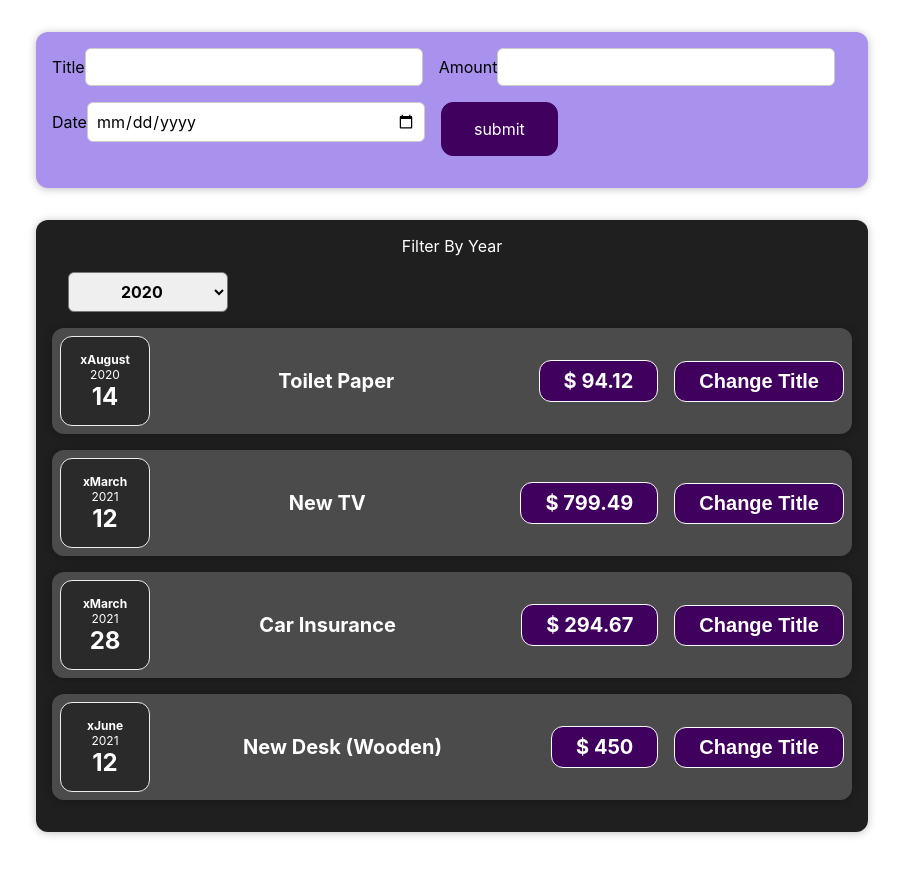
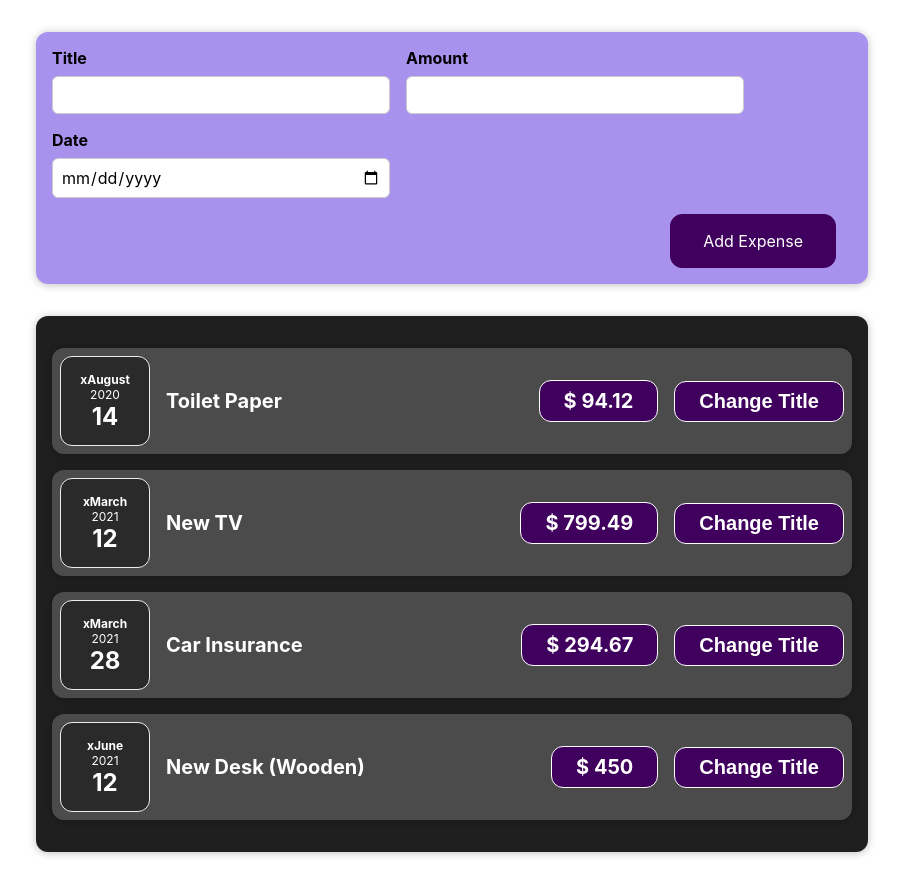
Before and after one commit to krishantalwar/udemyReact, a React (Create React App) app: page / in a window 1280 px wide. Shown: the whole page, without its empty margins (188-1091 px from the left). Built offline with nearby package versions, Linux system fonts and the light colour scheme.

Commit message:
udemy rect learing

```diff
--- a/src/App.js
+++ b/src/App.js
@@ -1,11 +1,9 @@
 import React, { useState } from "react";
 
-import logo from "./logo.svg";
-import "./App.css";
+import NewExpense from "./components/NewExpenses/NewExpenses";
 import Expenses from "./components/Expenses/Expenses";
-import NewExpenses from "./components/NewExpenses/NewExpenses";
-import ExpenseForm from "./components/NewExpenses/ExpenseFrom";
-const expe = [
+
+const DUMMY_EXPENSES = [
   {
     id: "e1",
     title: "Toilet Paper",
@@ -26,31 +24,30 @@ const expe = [
     date: new Date(2021, 5, 12),
   },
 ];
-function App() {
-  const [expenses, setExpense] = useState(expe);
 
-  const NewExpense = (saveExpenseData) => {
-    // console.log(saveExpenseData);
-    // console.log(saveExpenseData.saveExpenseData);
-    // let exp = expenses;
-    // expe.push(saveExpenseData);
-    // const expenseData = [saveExpenseData, ...expenses];
+const App = () => {
+  const [expenses, setExpenses] = useState(DUMMY_EXPENSES);
 
-    setExpense((prevState) => {
-      return [saveExpenseData, ...prevState];
+  const addExpenseHandler = (expense) => {
+    setExpenses((prevExpenses) => {
+      // return [expense, ...prevExpenses];
+      return [...prevExpenses, expense];
     });
-
-    // console.log(expe);
-    // setExpense(expe);
-    // console.log(expenses);
   };
 
+  // return React.createElement(
+  //   'div',
+  //   {},
+  //   React.createElement('h2', {}, "Let's get started!"),
+  //   React.createElement(Expenses, { items: expenses })
+  // );
+
   return (
-    <div className="App">
-      <NewExpenses newexpense={NewExpense} />
+    <div>
+      <NewExpense onAddExpense={addExpenseHandler} />
       <Expenses items={expenses} />
     </div>
   );
-}
+};
 
 export default App;
--- a/src/components/Expenses/Expenses.js
+++ b/src/components/Expenses/Expenses.js
@@ -10,7 +10,7 @@ export default function Expenses(props) {
   };
   return (
     <Card className="expenses">
-      <ExpensesFilter year={filterYear} onChangeFilter={filterchange} />
+      {/* <ExpensesFilter year={filterYear} onChangeFilter={filterchange} /> */}
       {props.items.map((e) => (
         <ExpenseItems
           id={e.id}
--- /dev/null
+++ b/src/components/NewExpenses/ExpenseForm.js
@@ -0,0 +1,96 @@
+import React, { useState } from "react";
+
+import "./ExpenseForm.css";
+
+const ExpenseForm = (props) => {
+  const [enteredTitle, setEnteredTitle] = useState("");
+  const [enteredAmount, setEnteredAmount] = useState("");
+  const [enteredDate, setEnteredDate] = useState("");
+  // const [userInput, setUserInput] = useState({
+  //   enteredTitle: '',
+  //   enteredAmount: '',
+  //   enteredDate: '',
+  // });
+
+  const titleChangeHandler = (event) => {
+    setEnteredTitle(event.target.value);
+    // setUserInput({
+    //   ...userInput,
+    //   enteredTitle: event.target.value,
+    // });
+    // setUserInput((prevState) => {
+    //   return { ...prevState, enteredTitle: event.target.value };
+    // });
+  };
+
+  const amountChangeHandler = (event) => {
+    setEnteredAmount(event.target.value);
+    // setUserInput({
+    //   ...userInput,
+    //   enteredAmount: event.target.value,
+    // });
+  };
+
+  const dateChangeHandler = (event) => {
+    setEnteredDate(event.target.value);
+    // setUserInput({
+    //   ...userInput,
+    //   enteredDate: event.target.value,
+    // });
+  };
+
+  const submitHandler = (event) => {
+    event.preventDefault();
+
+    const expenseData = {
+      title: enteredTitle,
+      amount: enteredAmount,
+      date: new Date(enteredDate),
+    };
+
+    props.onSaveExpenseData(expenseData);
+    setEnteredTitle("");
+    setEnteredAmount("");
+    setEnteredDate("");
+  };
+
+  return (
+    <form onSubmit={submitHandler}>
+      <div className="new-expense__controls">
+        <div className="new-expense__control">
+          <label>Title</label>
+          <input
+            type="text"
+            value={enteredTitle}
+            onChange={titleChangeHandler}
+          />
+        </div>
+        <div className="new-expense__control">
+          <label>Amount</label>
+          <input
+            type="number"
+            min="0.01"
+            step="0.01"
+            value={enteredAmount}
+            onChange={amountChangeHandler}
+          />
+        </div>
+        <div className="new-expense__control">
+          <label>Date</label>
+          <input
+            type="date"
+            min="2019-01-01"
+            max="2022-12-31"
+            value={enteredDate}
+            onChange={dateChangeHandler}
+          />
+        </div>
+      </div>
+      <div className="new-expense__actions">
+        <button type="submit">Add Expense</button>
+      </div>
+    </form>
+  );
+};
+
+export default ExpenseForm;
--- a/src/components/NewExpenses/ExpenseFrom.js
+++ /dev/null
@@ -1,94 +0,0 @@
-import React, { useState } from "react";
-import "./ExpenseFrom.css";
-import Input from "../UI/Input";
-export default function ExpenseForm(props) {
-  //   const [title, setTitle] = useState("");
-  //   const [amount, setAmount] = useState("");
-  //   const [date, setDate] = useState("");
-
-  const [userInput, setUserInput] = useState({
-    title: "",
-    amount: "",
-    date: "",
-  });
-  //   console.log(userInput);
-  function titleChange(event) {
-    // console.log(event);
-    // setTitle(event.target.value);
-    // setUserInput({
-    //   ...userInput,
-    //   title: event.target.value,
-    // });
-    setUserInput((prevState) => {
-      return { ...prevState, title: event.target.value };
-    });
-  }
-
-  function amountChange(event) {
-    // console.log(event);
-    // setAmount(event.target.value);
-    // setUserInput({
-    //   ...userInput,
-    //   amount: event.target.value,
-    // });
-    setUserInput((prevState) => {
-      return { ...prevState, amount: event.target.value };
-    });
-  }
-  function dateChange(event) {
-    // console.log(event);
-    // setDate(event.target.value);
-    // setUserInput({
-    //   ...userInput,
-    //   date: event.target.value,
-    // });
-    setUserInput((prevState) => {
-      return { ...prevState, date: event.target.value };
-    });
-  }
-
-  function onsubmit(event) {
-    // console.log("sadsad");
-    event.preventDefault();
-    // console.log(userInput);
-    props.onSave(userInput);
-    setUserInput(() => {
-      return {
-        title: "",
-        amount: "",
-        date: "",
-      };
-    });
-  }
-
-  return (
-    <form onSubmit={onsubmit}>
-      <div className="new-expense__controls">
-        <div className="new-expense__control">
-          <lable>Title</lable>
-          <input type="text" value={userInput.title} onChange={titleChange} />
-        </div>
-
-        <div className="new-expense__control">
-          <lable>Amount</lable>
-          <input
-            type="number"
-            value={userInput.amount}
-            onChange={amountChange}
-            min="0.01"
-            step="0.01"
-          />
-        </div>
-
-        <div className="new-expense__control">
-          <lable>Date</lable>
-          <input type="date" value={userInput.date} onChange={dateChange} />
-        </div>
-
-        <div classNam e="new-expense__actions">
-          <button type="submit">submit</button>
-        </div>
-      </div>
-    </form>
-  );
-}
--- a/src/components/NewExpenses/NewExpenses.js
+++ b/src/components/NewExpenses/NewExpenses.js
@@ -1,26 +1,22 @@
-import React, { useState } from "react";
+import React from "react";
+
+import ExpenseForm from "./ExpenseForm";
 import "./NewExpenses.css";
-import ExpenseForm from "./ExpenseFrom";
 
-export default function NewExpenses(props) {
-  const [NewExpense, setNewExpense] = useState("");
-
-  const saveExpense = (saveExpenseData) => {
-    // console.log(saveExpenseData);
-    saveExpenseData.date = new Date(saveExpenseData.date);
-    // console.log(saveExpenseData);
-
+const NewExpense = (props) => {
+  const saveExpenseDataHandler = (enteredExpenseData) => {
     const expenseData = {
-      ...saveExpenseData,
+      ...enteredExpenseData,
       id: Math.random().toString(),
     };
-    // console.log(expenseData);
-    props.newexpense(expenseData);
+    props.onAddExpense(expenseData);
   };
 
   return (
     <div className="new-expense">
-      <ExpenseForm onSave={saveExpense} />
+      <ExpenseForm onSaveExpenseData={saveExpenseDataHandler} />
     </div>
   );
-}
+};
+
+export default NewExpense;
```
Also changed, not shown: src/components/NewExpenses/ExpenseForm.css (renamed from src/components/NewExpenses/ExpenseFrom.css).
